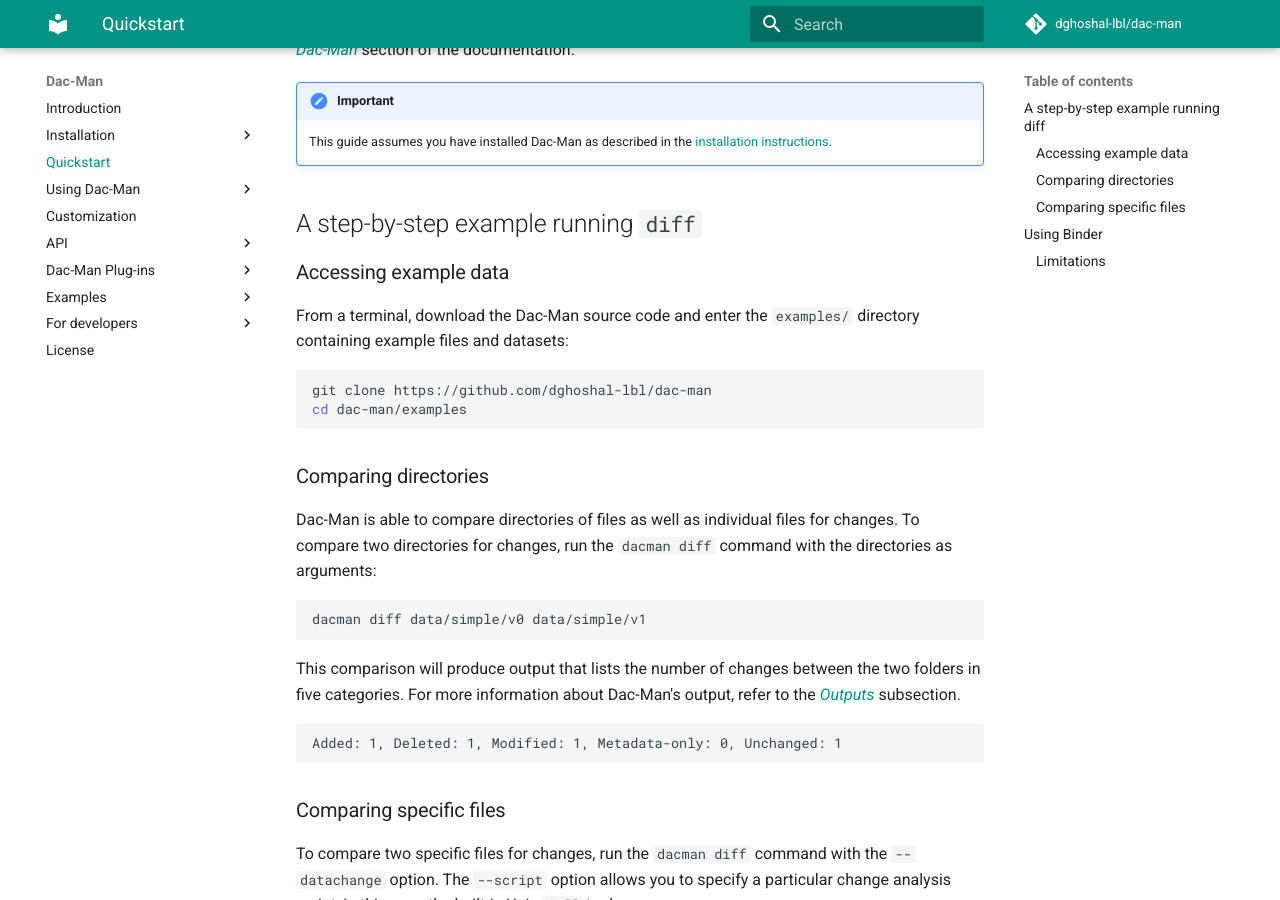
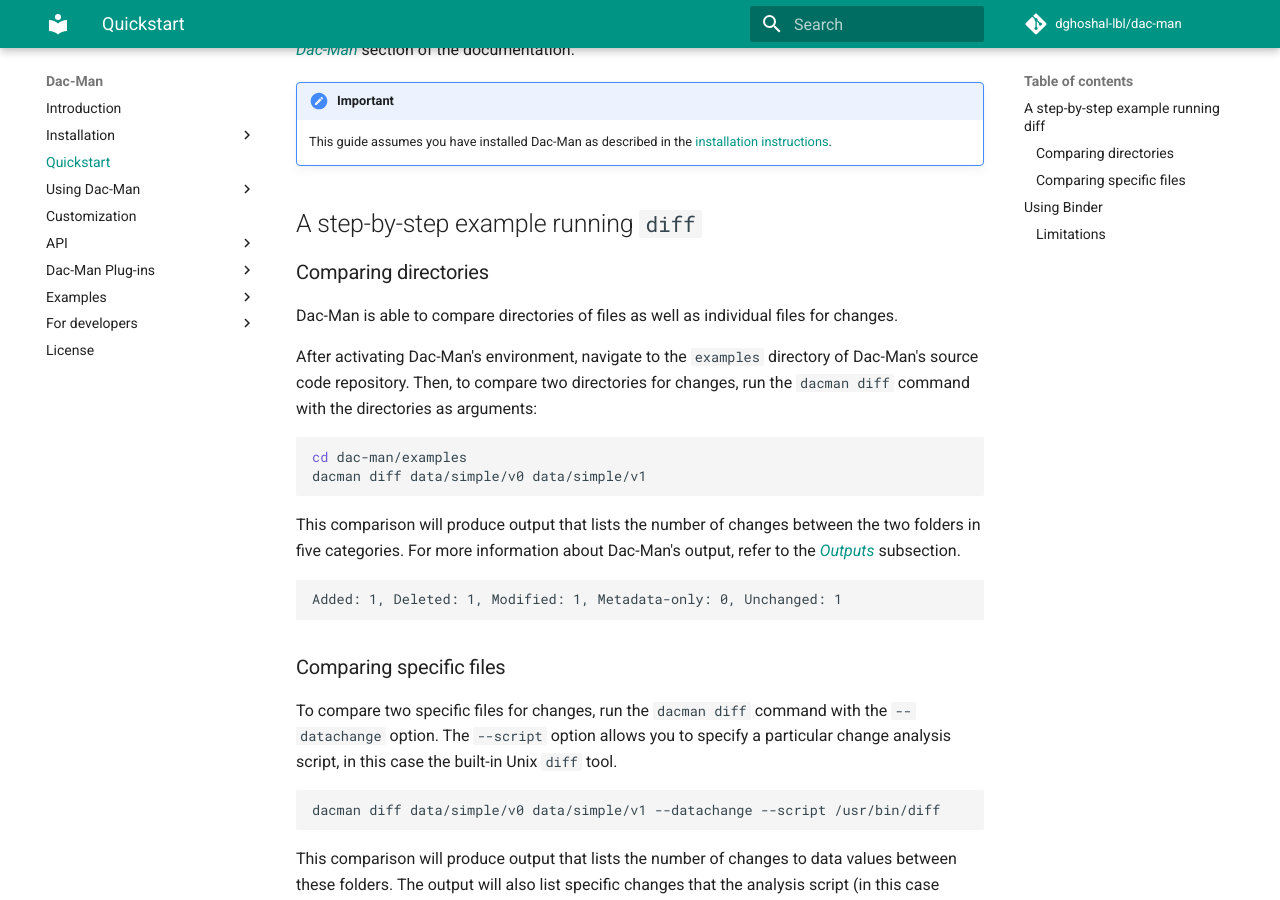
Before and after one commit to deduce-dev/dac-man, an MkDocs documentation site: the page built from docs/quickstart.md, in a window 1280 px wide and 900 px high, scrolled down 287 px. Built offline with MkDocs 1.6.1 and Material for MkDocs 9.7.7, drawn with Linux system fonts in a browser that asks for light colours; comment, search, counter and statistics services are not loaded.

Commit message:
Apply corrections for "Quickstart" section

````diff
--- a/docs/quickstart.md
+++ b/docs/quickstart.md
@@ -12,22 +12,16 @@
 
 ## A step-by-step example running `diff`
 
-### Accessing example data
-
-From a terminal, download the Dac-Man source code
-and enter the `examples/` directory containing example files and datasets:
-
-```sh
-git clone https://github.com/dghoshal-lbl/dac-man
-cd dac-man/examples
-```
-
 ### Comparing directories
 
 Dac-Man is able to compare directories of files as well as individual files for changes.
-To compare two directories for changes, run the `dacman diff` command with the directories as arguments:
+
+After activating Dac-Man's environment,
+navigate to the `examples` directory of Dac-Man's source code repository.
+Then, to compare two directories for changes, run the `dacman diff` command with the directories as arguments:
 
 ```sh
+cd dac-man/examples
 dacman diff data/simple/v0 data/simple/v1
 ```
 
````
